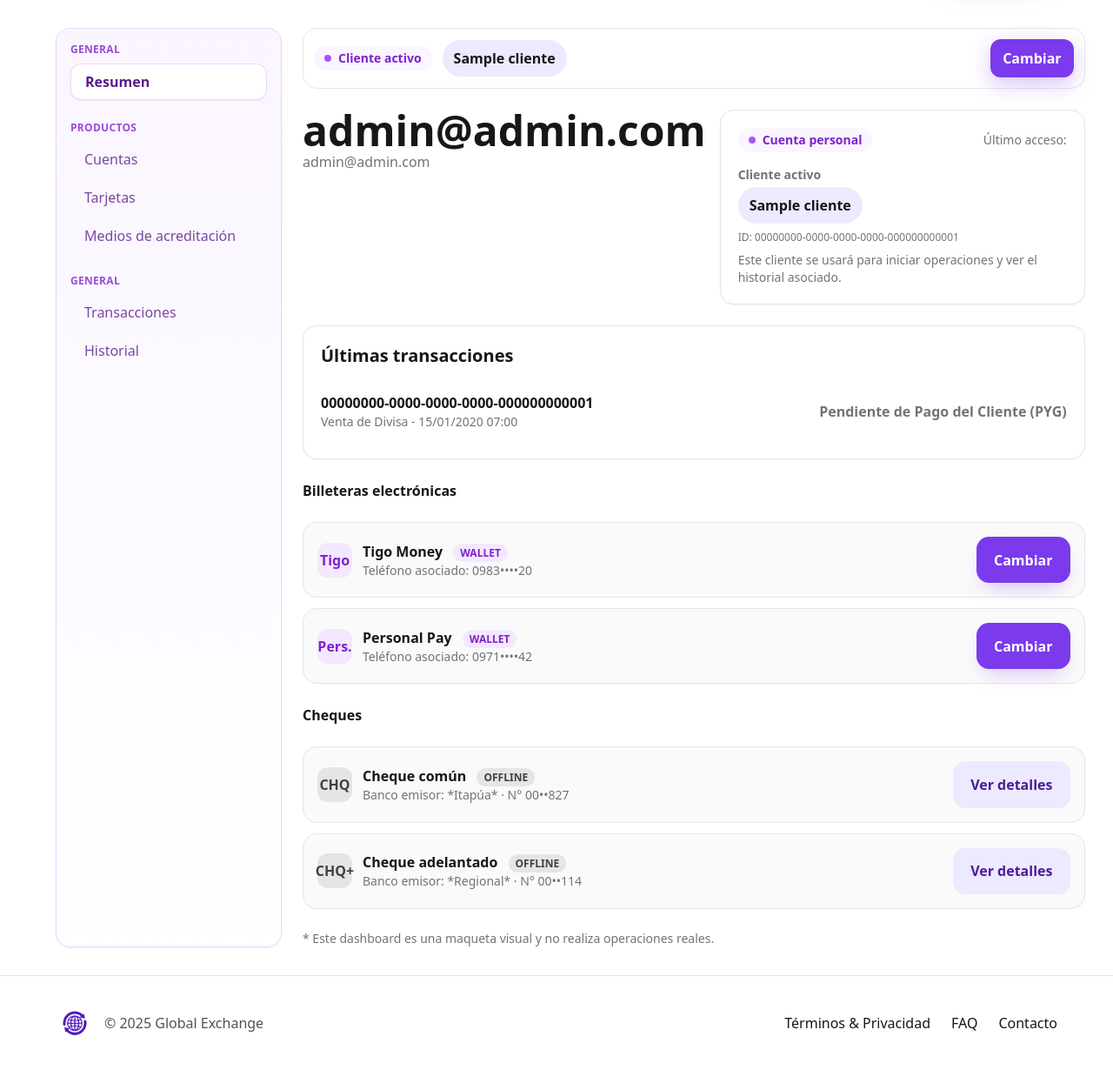
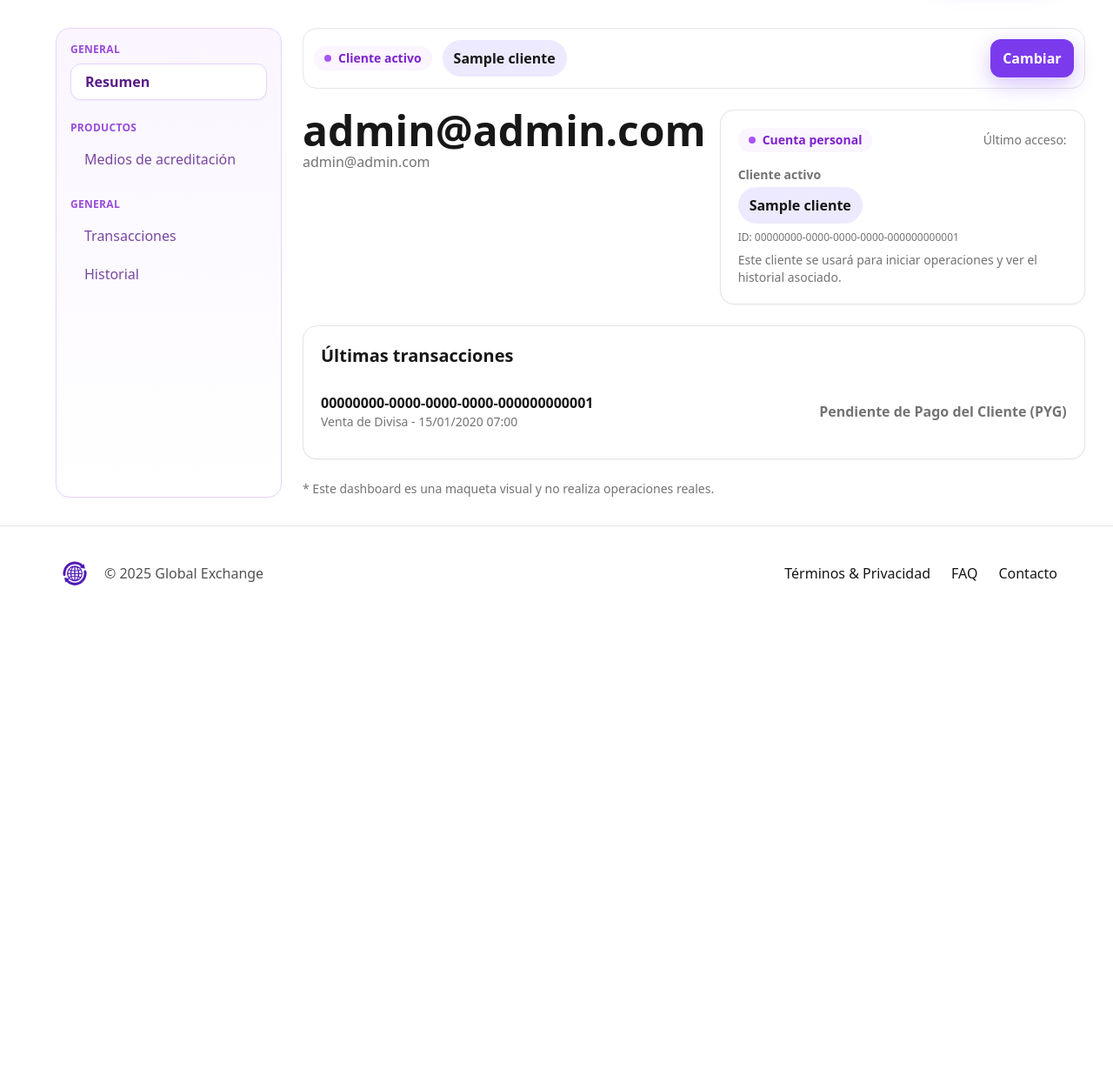
Before and after one commit to CrosbyRd/casaDeCambiosIS2, a Django app: page /usuarios/dashboard/ in a window 1280 px wide. Shown: the part 89-1319 px from the top of the page at 87% size. After the commit the page ends 762 px from the top, so only its background shows below. Run offline with Django 5.2, Linux system fonts and the light colour scheme; a user stored in the database is signed in; tables that the repository leaves empty hold one stand-in row (values such as "Sample post"); some libraries are stand-ins or nearby versions.

Commit message:
cambio dashboard

```diff
--- a/usuarios/templates/usuarios/dashboard.html
+++ b/usuarios/templates/usuarios/dashboard.html
@@ -44,12 +44,8 @@
 
       <div>
         <div class="mb-2 text-xs font-extrabold tracking-wide text-purple-700/80">PRODUCTOS</div>
-        <a href="#" class="flex items-center justify-between px-4 py-2 rounded-xl text-purple-900/80 hover:bg-purple-100 hover:text-purple-900 transition">
-          <span>Cuentas</span><span class="text-xs font-bold text-purple-700/70 opacity-0 hover:opacity-100 transition">›</span>
-        </a>
-        <a href="#" class="mt-1 flex items-center justify-between px-4 py-2 rounded-xl text-purple-900/80 hover:bg-purple-100 hover:text-purple-900 transition">
-          <span>Tarjetas</span><span class="text-xs font-bold text-purple-700/70 opacity-0 hover:opacity-100 transition">›</span>
-        </a>
+
+        {# Se eliminaron Cuentas y Tarjetas (plantillas) para evitar ruido #}
 
         <a href="{{ medios_url }}"
            aria-current="{% if request.path == medios_url %}page{% endif %}"
@@ -109,7 +105,7 @@
       </div>
     {% endif %}
 
-    {# Banner compacto: Cliente activo + CTA primaria (sin 'Gestionar' para evitar redundancia) #}
+    {# Banner compacto: Cliente activo (sin botón Gestionar redundante) #}
     <div class="rounded-2xl border p-3 bg-white/60 hidden md:flex items-center justify-between"
          style="border-color:var(--line)">
       <div class="flex items-center gap-3">
@@ -141,7 +137,7 @@
         <p class="text-neutral-500">{{ request.user.email }}</p>
       </div>
 
-      <!-- Tarjeta lateral: dejar 'Último acceso' y cliente activo, sin botones redundantes -->
+      <!-- Tarjeta lateral: dejar 'Último acceso' y cliente activo -->
       <div class="rounded-2xl border border-neutral-200 p-5 w-full md:w-[420px] bg-white shadow-sm">
         <div class="flex items-center justify-between mb-4">
           <span class="inline-flex items-center gap-2 rounded-full bg-purple-50 px-3 py-1 text-sm font-bold text-purple-700">
@@ -170,9 +166,9 @@
       </div>
     </div>
 
-    {# *** Se elimina la grilla de "Mis cuentas" y la primera "Últimas transacciones" por redundantes *** #}
+    {# Se eliminaron “Mis cuentas” y el primer bloque de “Últimas transacciones” redundante #}
 
-    <!-- Sección inferior: única lista de Últimas transacciones (la más completa) -->
+    <!-- Única sección de Últimas transacciones -->
     <div class="rounded-2xl border border-neutral-200 p-5 bg-white shadow-sm">
       <h2 class="text-xl font-extrabold mb-4">Últimas transacciones</h2>
       <div class="divide-y divide-neutral-200">
@@ -194,55 +190,7 @@
       </div>
     </div>
 
-    <h3 class="font-extrabold mb-2">Billeteras electrónicas</h3>
-    <div class="space-y-3 mb-6">
-      <div class="flex items-center justify-between rounded-2xl border border-neutral-200 p-4 bg-neutral-50">
-        <div class="flex items-center gap-3">
-          <span class="inline-flex items-center justify-center h-10 w-10 rounded-xl bg-purple-100 font-extrabold text-purple-700">Tigo</span>
-          <div>
-            <div class="font-bold">Tigo Money <span class="ml-2 text-xs font-extrabold rounded-full bg-purple-100 px-2 py-0.5 text-purple-700">WALLET</span></div>
-            <div class="text-sm text-neutral-500">Teléfono asociado: 0983••••20</div>
-          </div>
-        </div>
-        <a href="#" class="btn">Cambiar</a>
-      </div>
-
-      <div class="flex items-center justify-between rounded-2xl border border-neutral-200 p-4 bg-neutral-50">
-        <div class="flex items-center gap-3">
-          <span class="inline-flex items-center justify-center h-10 w-10 rounded-xl bg-purple-100 font-extrabold text-purple-700">Pers.</span>
-          <div>
-            <div class="font-bold">Personal Pay <span class="ml-2 text-xs font-extrabold rounded-full bg-purple-100 px-2 py-0.5 text-purple-700">WALLET</span></div>
-            <div class="text-sm text-neutral-500">Teléfono asociado: 0971••••42</div>
-          </div>
-        </div>
-        <a href="#" class="btn">Cambiar</a>
-      </div>
-    </div>
-
-    <h3 class="font-extrabold mb-2">Cheques</h3>
-    <div class="space-y-3">
-      <div class="flex items-center justify-between rounded-2xl border border-neutral-200 p-4 bg-neutral-50">
-        <div class="flex items-center gap-3">
-          <span class="inline-flex items-center justify-center h-10 w-10 rounded-xl bg-neutral-200 font-extrabold text-neutral-700">CHQ</span>
-          <div>
-            <div class="font-bold">Cheque común <span class="ml-2 text-xs font-extrabold rounded-full bg-neutral-200 px-2 py-0.5 text-neutral-700">OFFLINE</span></div>
-            <div class="text-sm text-neutral-500">Banco emisor: *Itapúa* · N° 00••827</div>
-          </div>
-        </div>
-        <a href="#" class="btn-secondary">Ver detalles</a>
-      </div>
-
-      <div class="flex items-center justify-between rounded-2xl border border-neutral-200 p-4 bg-neutral-50">
-        <div class="flex items-center gap-3">
-          <span class="inline-flex items-center justify-center h-10 w-10 rounded-xl bg-neutral-200 font-extrabold text-neutral-700">CHQ+</span>
-          <div>
-            <div class="font-bold">Cheque adelantado <span class="ml-2 text-xs font-extrabold rounded-full bg-neutral-200 px-2 py-0.5 text-neutral-700">OFFLINE</span></div>
-            <div class="text-sm text-neutral-500">Banco emisor: *Regional* · N° 00••114</div>
-          </div>
-        </div>
-        <a href="#" class="btn-secondary">Ver detalles</a>
-      </div>
-    </div>
+    {# *** Se eliminaron por completo “Billeteras electrónicas” y “Cheques” (maqueta) *** #}
 
     <p class="mt-6 text-sm text-neutral-500">* Este dashboard es una maqueta visual y no realiza operaciones reales.</p>
   </section>
```
